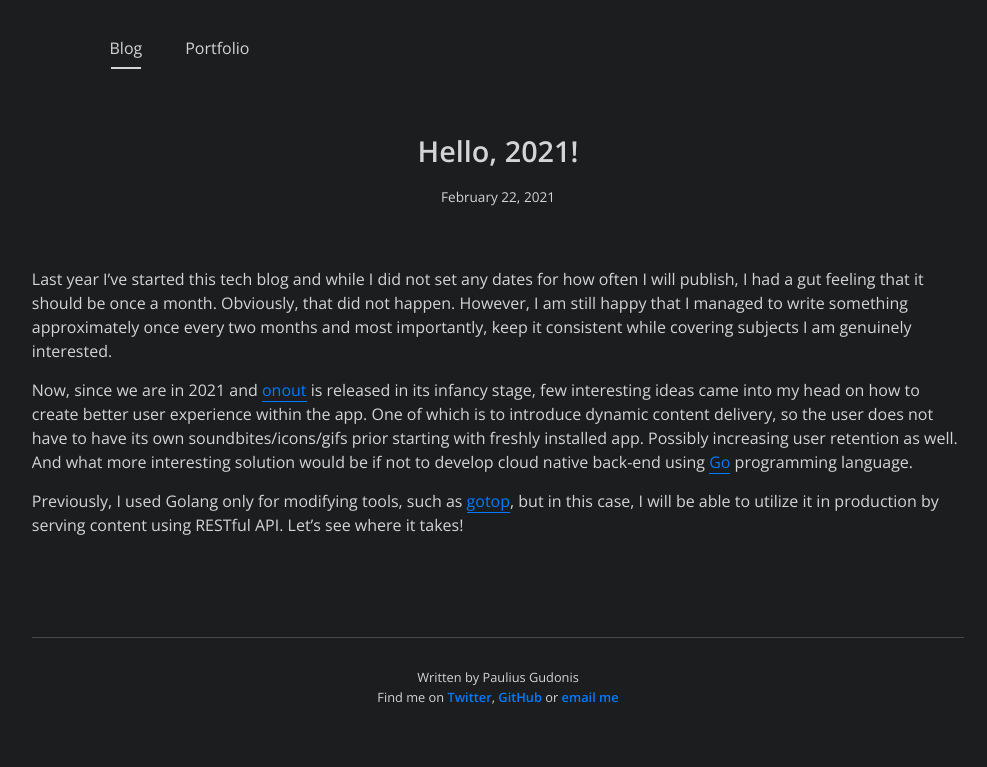
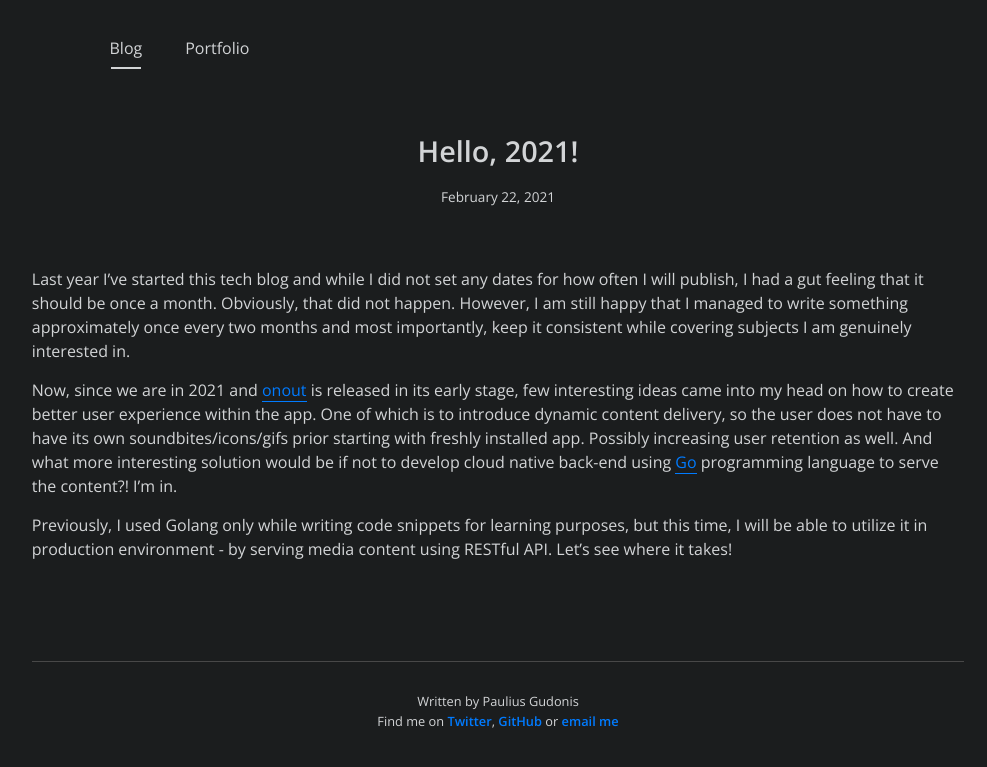
Before and after one commit to nakkht/pgu.dev, a Jekyll site: the page built from _posts/2021-02-22-hello-2021.md, in a window 1280 px wide. Shown: the top 767 px of the page, without its empty margins (142-1129 px from the left). Built offline with Jekyll 4.4.1, drawn with Linux system fonts in a browser that asks for light colours; nearby versions of some CDN libraries.

Commit message:
Updated post content

```diff
--- a/_posts/2021-02-22-hello-2021.md
+++ b/_posts/2021-02-22-hello-2021.md
@@ -4,8 +4,8 @@ title: "Hello, 2021!"
 author: Paulius Gudonis
 ---
 
-Last year I've started this tech blog and while I did not set any dates for how often I will publish, I had a gut feeling that it should be once a month. Obviously, that did not happen. However, I am still happy that I managed to write something approximately once every two months and most importantly, keep it consistent while covering subjects I am genuinely interested.
+Last year I've started this tech blog and while I did not set any dates for how often I will publish, I had a gut feeling that it should be once a month. Obviously, that did not happen. However, I am still happy that I managed to write something approximately once every two months and most importantly, keep it consistent while covering subjects I am genuinely interested in.
 
-Now, since we are in 2021 and [onout](https://apps.apple.com/us/app/onout/id1519661301?ign-mpt=uo%3D4) is released in its infancy stage, few interesting ideas came into my head on how to create better user experience within the app. One of which is to introduce dynamic content delivery, so the user does not have to have its own soundbites/icons/gifs prior starting with freshly installed app. Possibly increasing user retention as well. And what more interesting solution would be if not to develop cloud native back-end using [Go](https://golang.org) programming language.
+Now, since we are in 2021 and [onout](https://apps.apple.com/us/app/onout/id1519661301?ign-mpt=uo%3D4) is released in its early stage, few interesting ideas came into my head on how to create better user experience within the app. One of which is to introduce dynamic content delivery, so the user does not have to have its own soundbites/icons/gifs prior starting with freshly installed app. Possibly increasing user retention as well. And what more interesting solution would be if not to develop cloud native back-end using [Go](https://golang.org) programming language to serve the content?! I'm in.
 
-Previously, I used Golang only for modifying tools, such as [gotop](https://github.com/cjbassi/gotop), but in this case, I will be able to utilize it in production by serving content using RESTful API. Let's see where it takes!
+Previously, I used Golang only while writing code snippets for learning purposes, but this time, I will be able to utilize it in production environment - by serving media content using RESTful API. Let's see where it takes!
```
